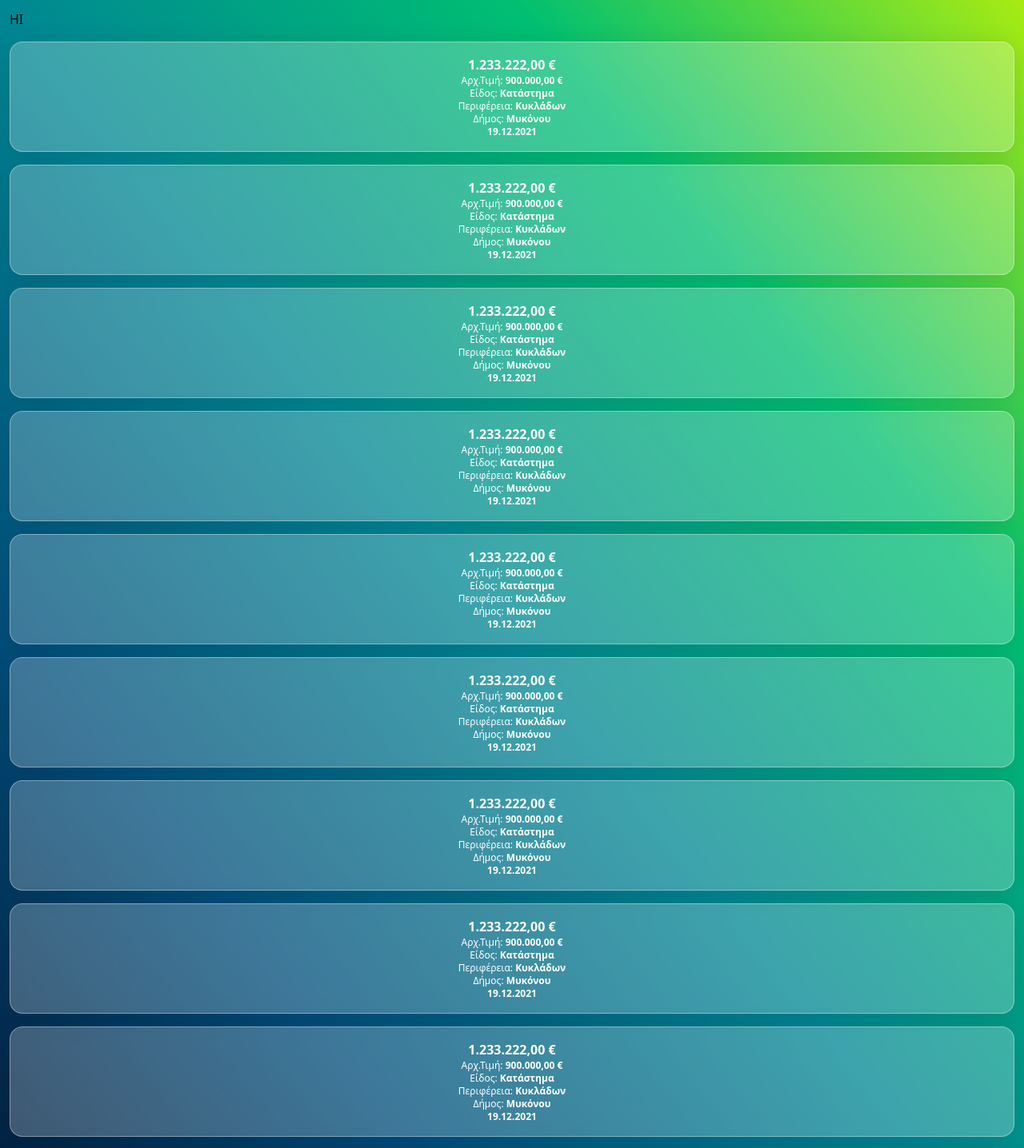
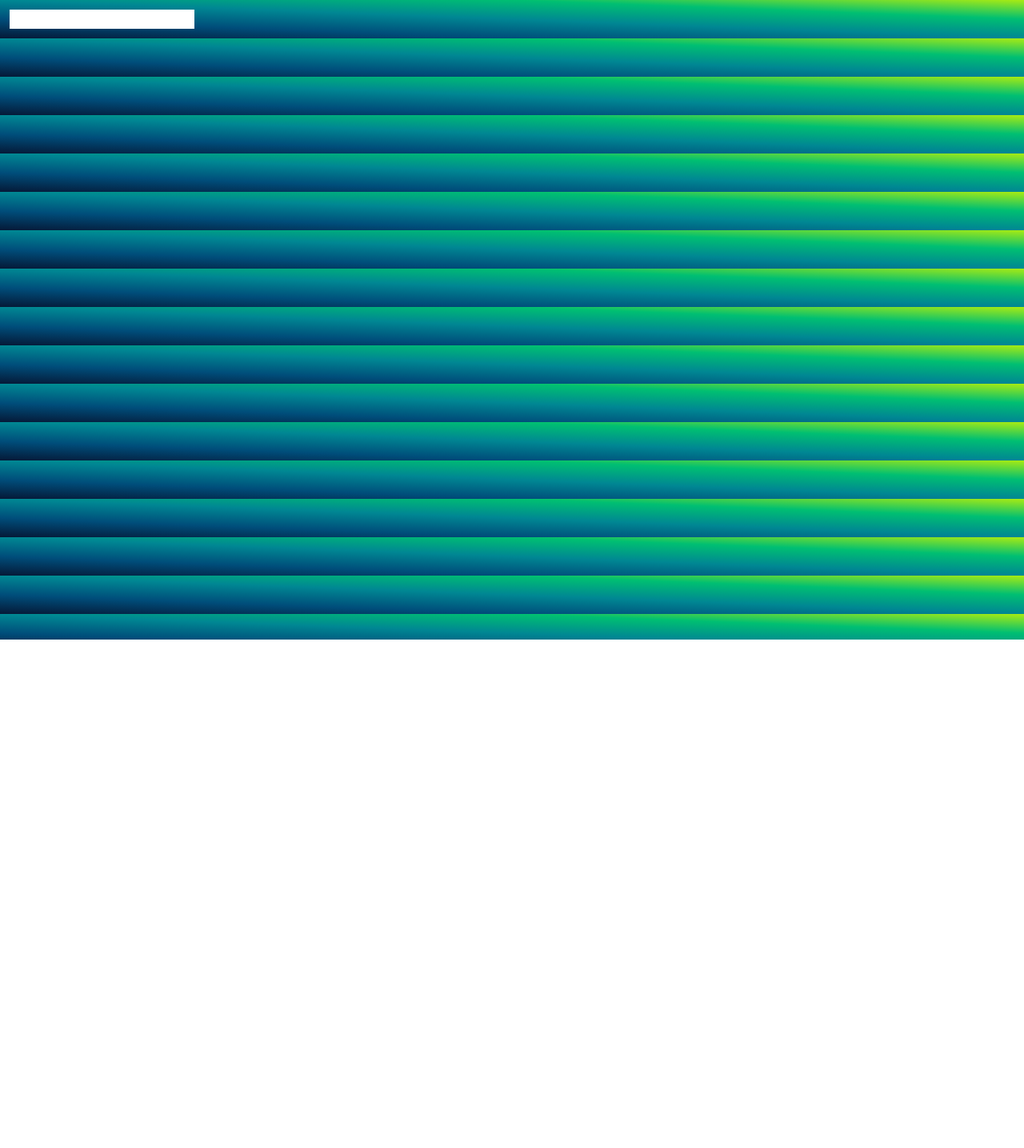
Before and after one commit to imertz/eauction-stats, a React (Vite) app: page / in a window 1280 px wide. Shown: the top 1436 px of the page at 80% size. After the commit the page ends 800 px from the top, so only its background shows below. Built offline with nearby package versions, Linux system fonts and the light colour scheme.

Commit message:
added out

```diff
--- a/package.json
+++ b/package.json
@@ -9,6 +9,7 @@
     "preview": "vite preview"
   },
   "dependencies": {
+    "minisearch": "^6.0.0",
     "react": "^18.2.0",
     "react-dom": "^18.2.0",
     "turnstone": "^2.2.0"
--- a/src/App.tsx
+++ b/src/App.tsx
@@ -1,5 +1,6 @@
-import React from "react";
+import React, { useEffect } from "react";
 import GlassCard from "./Components/GlassCard";
+import MiniSearch from "minisearch";
 // import Turnstone from "turnstone";
 import out from "./out.json";
 
@@ -7,7 +8,6 @@ import out from "./out.json";
 //   input: "border p-2 bg-white w-full",
 //   listbox: "border p-2 bg-white w-full",
 // };
-console.log(out.slice(0, 10));
 
 // const uniqueEidos = out
 //   .map((r) => r.eidos)
@@ -19,21 +19,44 @@ console.log(out.slice(0, 10));
 //   data: uniqueEidos,
 //   searchType: "startswith",
 // };
+console.log(out.slice(0, 10));
+let miniSearch = new MiniSearch({
+  fields: ["eidos"], // fields to index for full-text search
+  // fields to return with search results
+  storeFields: ["eidos", "no_katakyrwsi"],
+});
+miniSearch.addAll(out.slice(0, 10));
+export default function App() {
+  const [search, setSearch] = React.useState("");
+  const [results, setResults] = React.useState([] as any);
+  const handleChange = (event: { target: { value: any } }) => {
+    // 👇 Get input value from "event"
+    setSearch(event.target.value);
+  };
 
-export default function App() {
+  useEffect(() => {
+    console.log(search);
+
+    setResults(
+      miniSearch.search(search, {
+        prefix: true,
+        fuzzy: 0.2,
+      })
+    );
+    console.log(
+      miniSearch.search(search, {
+        prefix: true,
+        fuzzy: 0.2,
+      })
+    );
+  }, [search]);
+
   return (
     <div className="p-3">
-      <p>HI</p>
-      <GlassCard />
-      <GlassCard />
-      <GlassCard />
-      <GlassCard />
-      <GlassCard />
-      <GlassCard />
-      <GlassCard />
-      <GlassCard />
-      <GlassCard />
-      <GlassCard />
+      <input type="text" id="message" name="message" onChange={handleChange} />
+      {results.map((r) => (
+        <GlassCard no_katakyrwsi={r.no_katakyrwsi} />
+      ))}
     </div>
   );
 }
--- a/src/Components/GlassCard.tsx
+++ b/src/Components/GlassCard.tsx
@@ -1,10 +1,11 @@
 import React from "react";
-import PropTypes from "prop-types";
 
-const GlassCard = () => {
+const GlassCard = (props: { no_katakyrwsi: string }) => {
+  console.log(props);
+
   return (
     <button className="glass-card h-max w-full p-4 mt-4 text-white">
-      <p className="font-extrabold">1.233.222,00 €</p>
+      <p className="font-extrabold">{props.no_katakyrwsi}</p>
       <p className="text-xs ">
         <span className="font-extralight">Αρχ.Τιμή: </span>
         <span className="font-bold">900.000,00 €</span>
@@ -29,6 +30,4 @@ const GlassCard = () => {
   );
 };
 
-GlassCard.propTypes = {};
-
 export default GlassCard;
```
Also changed, not shown: 1 other file (tests, documents, lock files or other folders).
